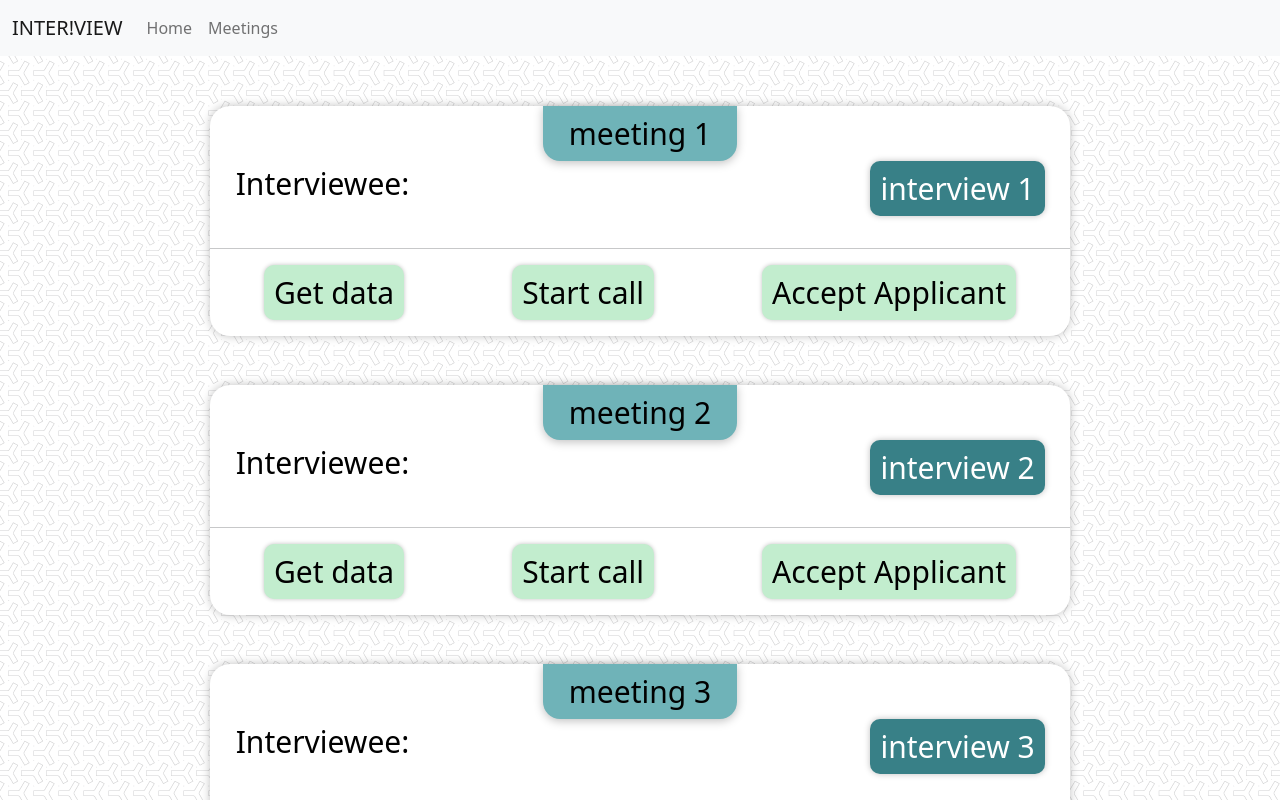
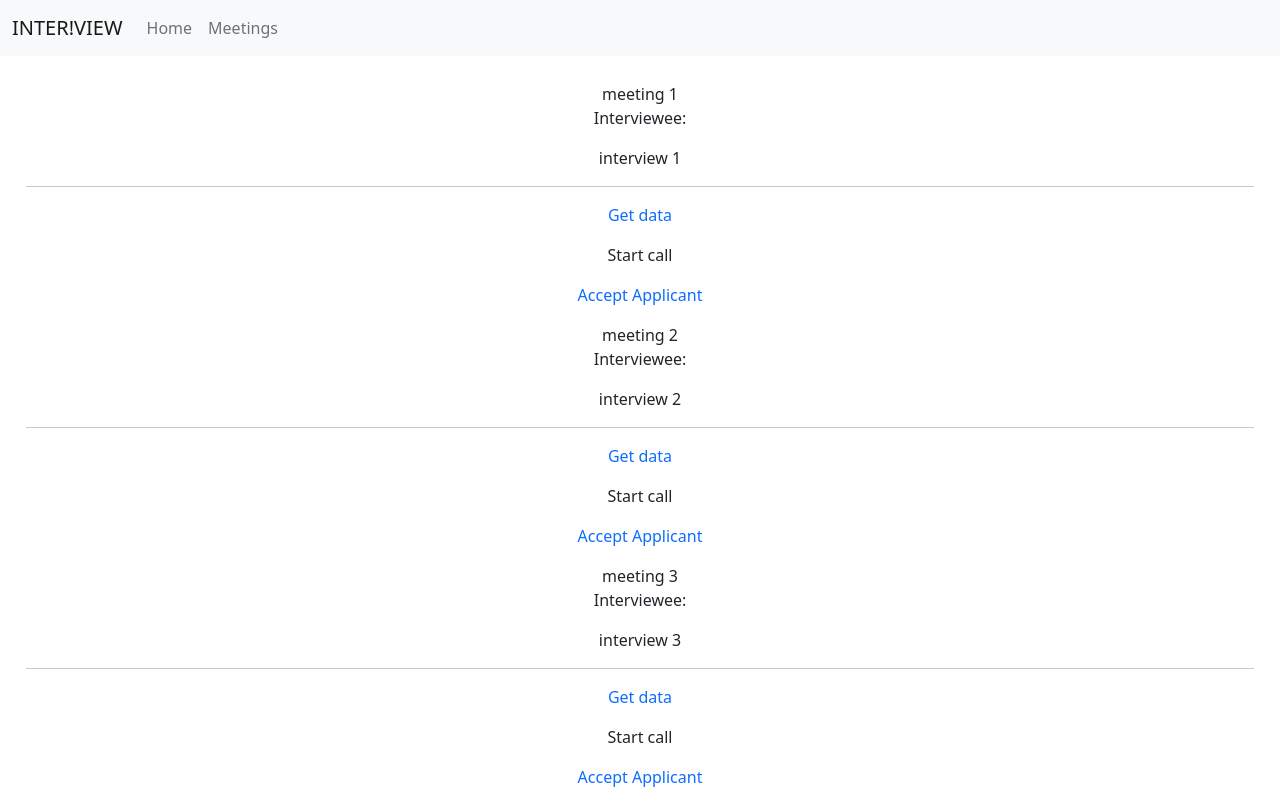
Before and after one commit to Shreyansh-Rai/interviewme, a React (Create React App) app in the folder interview/: page /Meetings in a window 1280 px wide. Shown: the top 800 px of the page. Built offline with nearby package versions, Linux system fonts and the light colour scheme; no server answers.

Commit message:
Revert "Update Meetings.css"
This reverts commit e0e3bb1f8d426f1ce97f3f197e8f63214d15186f.

```diff
--- a/interview/src/pages/pagestyling/Meetings.css
+++ b/interview/src/pages/pagestyling/Meetings.css
@@ -3,92 +3,11 @@
     flex-direction: column;
     padding: 2%;
     position:relative;
-    background-image: url(../imgsources/yso.png);
-    background-attachment: fixed;
-    margin: 0;
-}
-.card_{
-    display: flex;
-    flex-direction: column;
-    width: auto;
-    background-color: white;
-    border-radius: 20px;
-    box-shadow: 0px 0px 10px rgba(0, 0, 0, 0.25);
-
-    margin: 15%;
-    margin-top: 2%;
-    margin-bottom: 2%;
-    padding: 0%;
 
 }
-.card-header_{
-    align-items: center;
-    padding: 5px;
-    padding-left: 10px;
-    padding-right: 10px;
-    position: relative;
-    background: #6fb3b8 ;
-    border-radius: 0px 0px 17.1429px 17.1429px;
-    margin-left: 250pt;
-    margin-right: 250pt;
-    box-shadow: 0px 2px 10px rgba(0, 0, 0, 0.25);
-    font-size: 30px;
-    color: black;
-
+.card{
+    margin-top: 1%;
+    margin-bottom: 1%;
+    margin-left: 10%;
+    margin-right: 10%;
 }
-.flex_meeting_{
-    display:flex;
-    flex-direction: row;
-    flex-wrap: wrap;
-    justify-content:space-between ;
-    padding: 0;
-    padding-right: 2%;
-    padding-left: 3%;
-    color:black;
-}
-.flex_meeting_left{
-    font-size: 30px;
-    align-items: left;
-
-}
-.flex_meeting_right{
-    align-items: center;
-    padding: 5px;
-    padding-left: 10px;
-    padding-right: 10px;
-    position: relative;
-    background: #388087;
-    border-radius: 10px;
-
-    margin-right: 1%;
-    font-size: 30px;
-    box-shadow: 0px 0px 6px rgba(0, 0, 0, 0.25);
-    color: white;
-}
-.flex_meeting_2{
-    display:flex;
-    flex-direction: row;
-    flex-wrap: wrap;
-    justify-content:space-around ;
-    padding: 0%;
-    color:black;
-}
-.buttons_{
-    align-items: center;
-    padding: 5px;
-    padding-left: 10px;
-    padding-right: 10px;
-    position: relative;
-
-    color: black;
-    background: #c2edce;
-    border-radius: 10px 10px 10px 10px;
-    box-shadow: 0px 0px 4px rgba(0, 0, 0, 0.25);
-
-    margin-left: 20pt;
-    margin-right: 20pt;
-    font-size: 30px;
-
-
-    text-decoration: none;
-}
```
